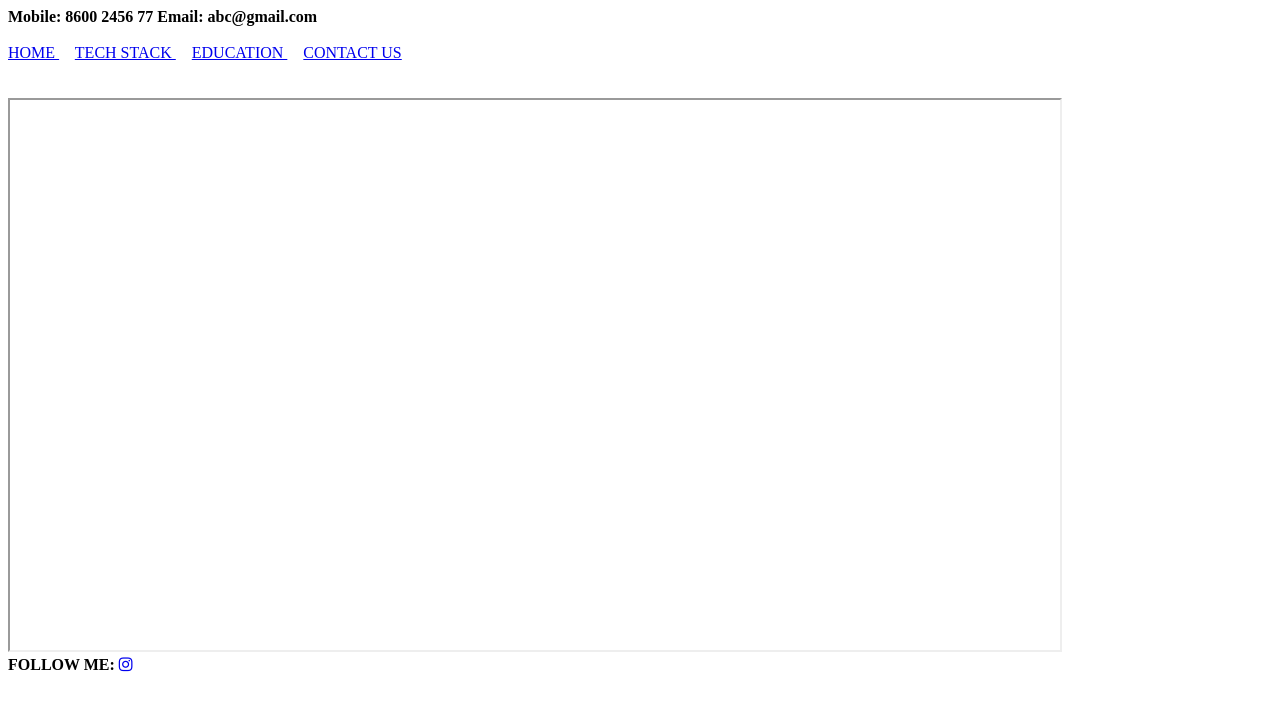
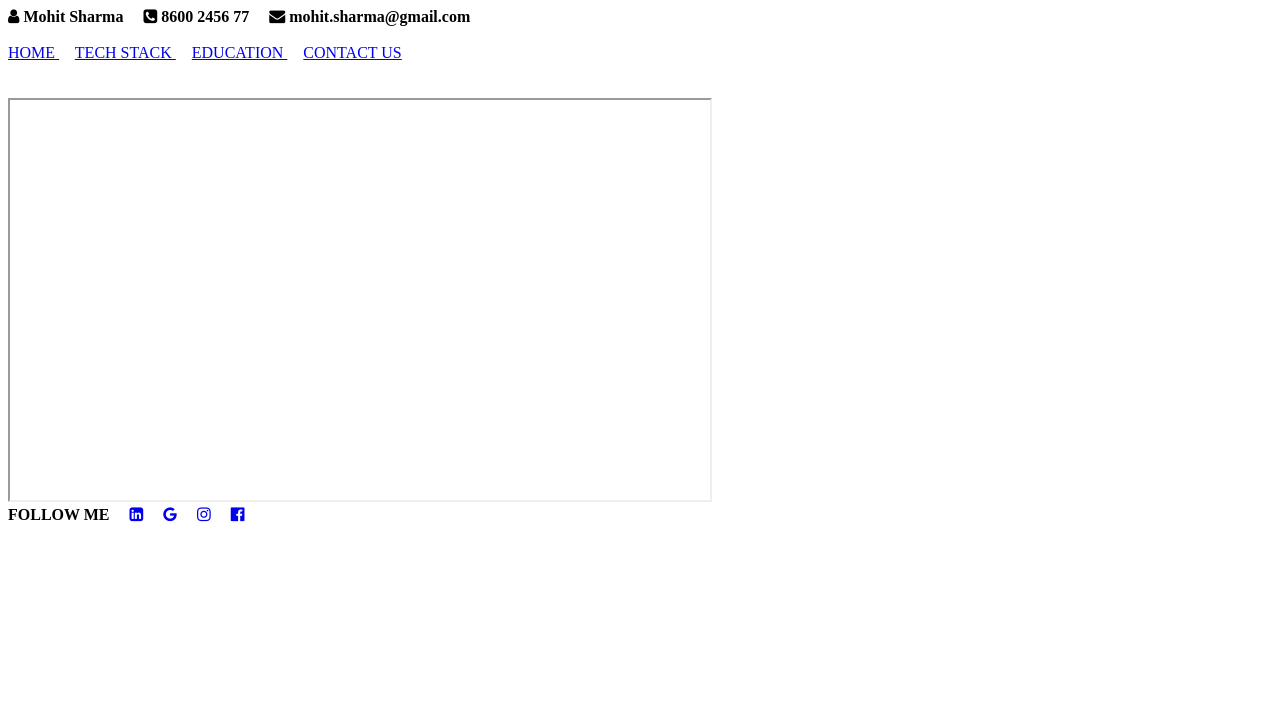
Before and after one commit to nehabirajdar996/my-profile, a plain HTML site: page index.html in a window 1280 px wide. Drawn offline with Linux system fonts and the light colour scheme.

Commit message:
added font awesome icons in  HEADER and FOOTER
added font awesome icons in  HEADER and FOOTER

```diff
--- a/index.html
+++ b/index.html
@@ -6,8 +6,9 @@
         <link rel="stylesheet" href="https://cdnjs.cloudflare.com/ajax/libs/font-awesome/4.7.0/css/font-awesome.min.css">
     <body>
         <header>
-            <strong> Mobile: 8600 2456 77 </strong>
-            <strong> Email: abc@gmail.com </strong>
+            <strong><i class="fa fa-user" aria-hidden="true" fa-2x></i> Mohit Sharma</strong> &nbsp;  &nbsp;
+            <strong><i class="fa fa-phone-square" aria-hidden="true" fa-2x></i> 8600 2456 77 </strong>  &nbsp;  &nbsp;
+            <strong><i class="fa fa-envelope" aria-hidden="true" fa-2x></i> mohit.sharma@gmail.com </strong>  &nbsp;
         </header>
         <BR>
         <nav>
@@ -17,12 +18,16 @@
         <a href="contactus.html" target="My frame"> CONTACT US </a>
     </nav>
         <br> <br>
-        <iframe width="1050px" height="550px"  name="My frame"></iframe>
+        <iframe width="700px" height="400px"  name="My frame"></iframe>
      <BR>
         <footer>
 
-        <strong>FOLLOW ME:</strong>
-        <a href="https://www.instagram.com/" target="_blank"><i class="fa fa-instagram" aria-hidden="true"></i></a>
+        <strong>FOLLOW ME</strong> &nbsp; &nbsp;
+        <a href="https://www.linkedin.com/feed/"><i class="fa fa-linkedin-square" aria-hidden="true"></i></a> &nbsp; &nbsp;
+        <a href="https://www.google.com/search?q=google&rlz=1C1CHBF_enIN1005IN1005&oq=google&aqs=chrome.0.35i39i355j46i39i199i465j0i20i131i263i433i512j0i67j0i131i433i512l3j0i512j0i67i131i433i457.5405j0j15&sourceid=chrome&ie=UTF-8"><i class="fa fa-google" aria-hidden="true"></i></a> &nbsp; &nbsp;
+        <a href="https://www.instagram.com/" target="_blank"><i class="fa fa-instagram" aria-hidden="true"></i></a> &nbsp; &nbsp;
+        <a href="https://www.facebook.com/" target="_blank"> <i class="fa fa-facebook-official" aria-hidden="true"></i></a> &nbsp;&nbsp;
+
 
      </footer>
 
```
Also changed, not shown: fontawosome.html (added, +36 -0 lines).
